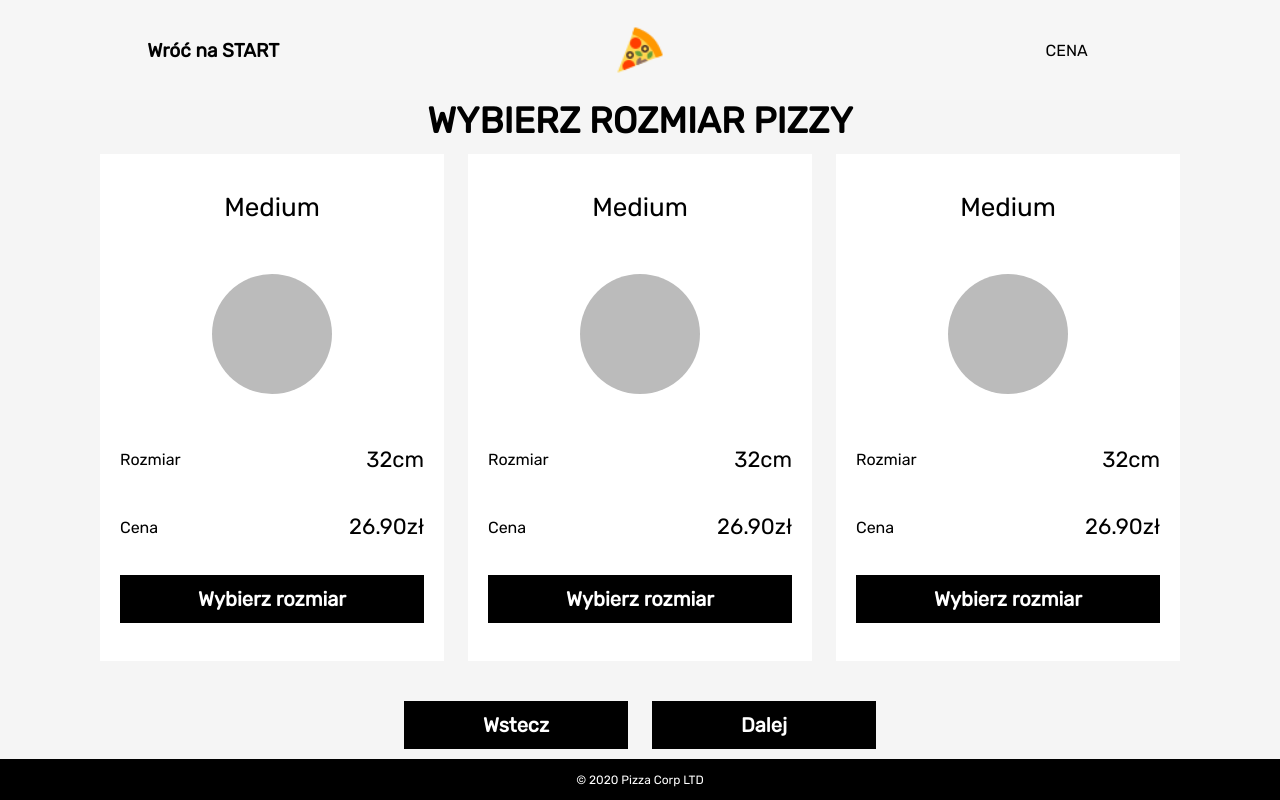
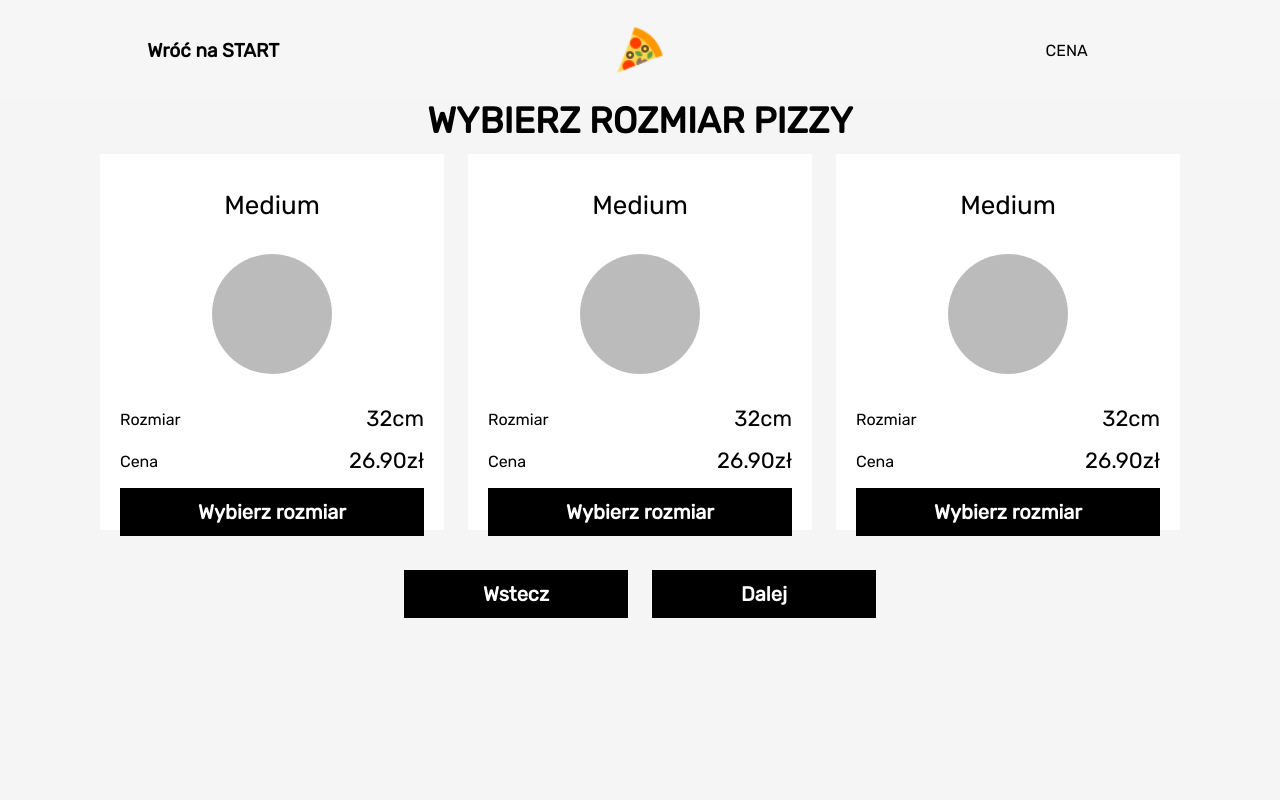
Before and after one commit to new-fantastic/recruitment-task, a Vue app: page /#/size in a window 1280 px wide. Built offline with nearby package versions, Linux system fonts and the light colour scheme.

Commit message:
switchind device

```diff
--- a/src/style/index.scss
+++ b/src/style/index.scss
@@ -9,7 +9,7 @@
   //display: flex;
   alignment: center;
   justify-content: center;
-  overflow: scroll;
+  overflow: hidden;
 }
 nav {
   position: sticky;
@@ -28,7 +28,7 @@ nav {
 
 footer {
   display: flex;
-  position: fixed;
+  position: relative;
   align-items: center;
   justify-content: center;
   text-align: center;
@@ -80,8 +80,8 @@ p  {
   flex-direction: column;
   position: relative;
   background: #F5F5F5;
-  height: 100%;
-  width: 100%;
+  //height: 100%;
+  height: calc(100% - 41px);
   display: flex;
   align-items: center;
   justify-content: center;
@@ -227,11 +227,10 @@ h4 {
 #size-windows {
   display: flex;
   flex-direction: row;
+  height: 400px;
 }
 .size-window {
-  height: 467px;
   align-items: center;
-  display: flex;
   flex-direction: column;
   position: relative;
   margin: 0.75rem;
@@ -240,8 +239,9 @@ h4 {
   background: #FFFFFF;
 }
 #ingredients-windows {
-  display: flex;
   flex-direction: column;
+  flex: 3;
+  overflow-y: scroll;
 }
 .ingredients-window {
   position: relative;
```
